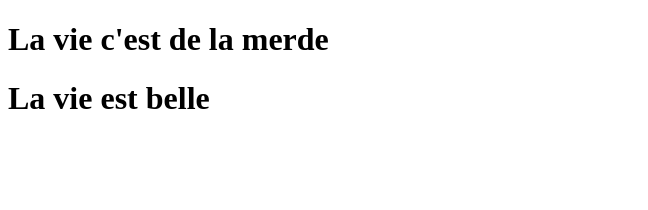
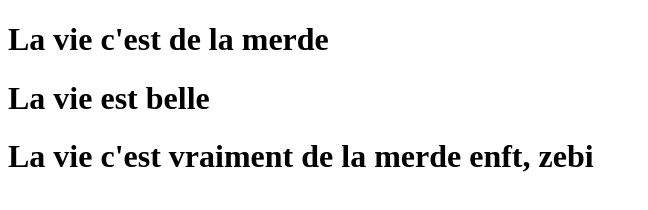
Before and after one commit to PhotogrammetrieG1G2/Test, a plain HTML site: page index.html in a window 1280 px wide. Shown: the whole page, without its empty margins (0-648 px from the left). Drawn offline with Linux system fonts and the light colour scheme.

Commit message:
Ajout des fichiers html et css de base

```diff
--- a/index.html
+++ b/index.html
@@ -8,5 +8,6 @@
 <body>
     <h1>La vie c'est de la merde</h1>
     <h1>La vie est belle</h1>
+    <h1>La vie c'est vraiment de la merde enft, zebi</h1>
 </body>
 </html>
```
